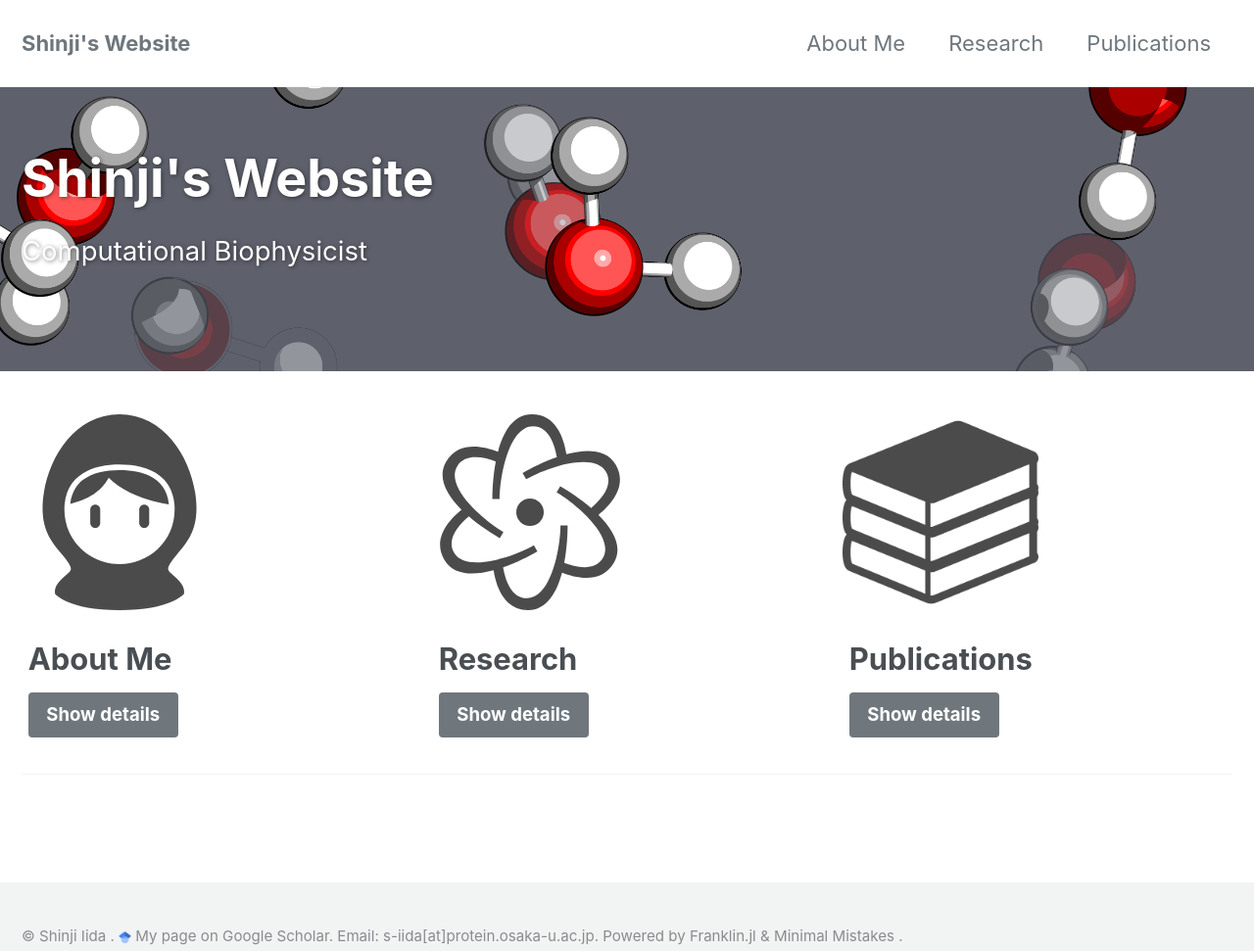
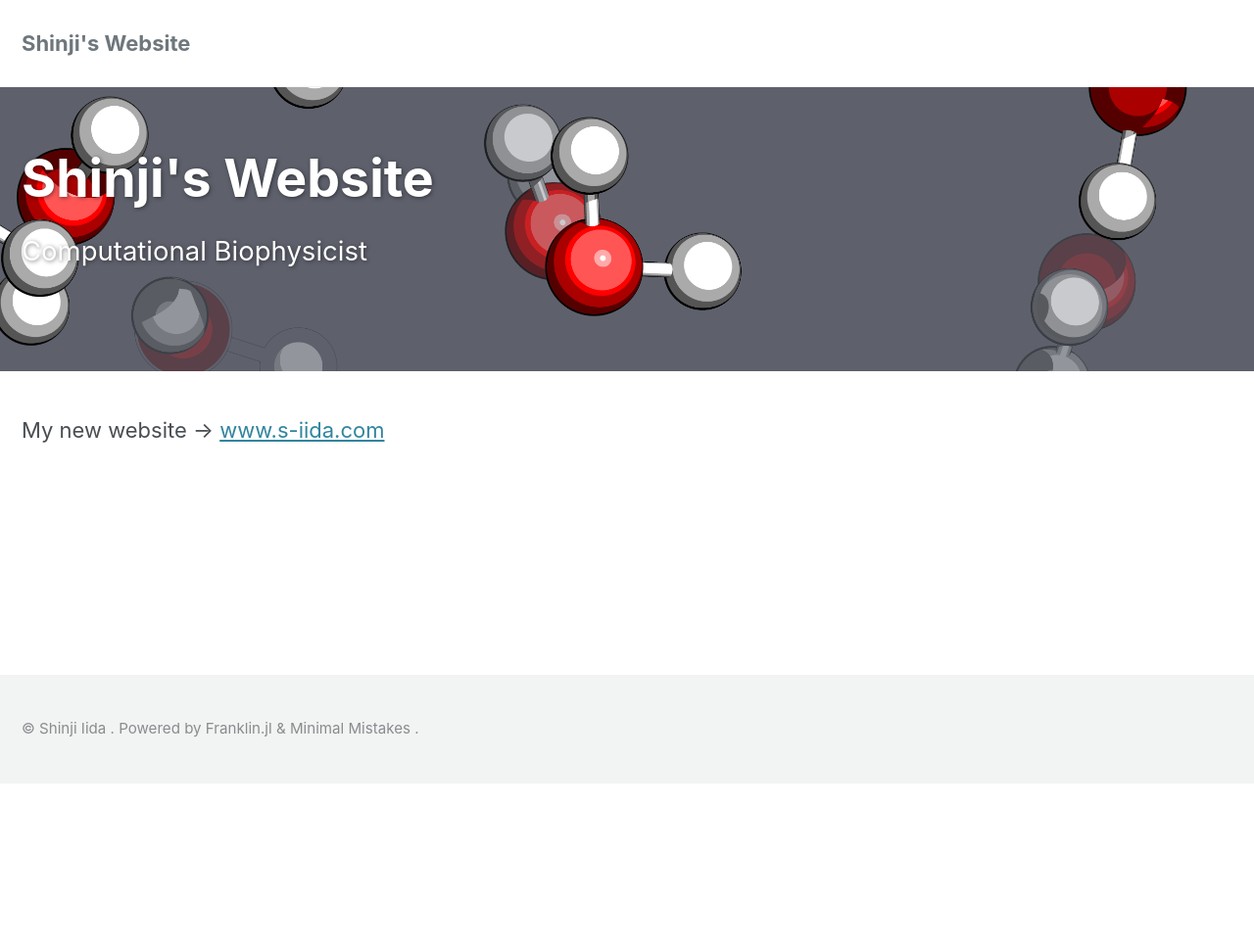
Before and after one commit to physicshinzui/physicshinzui.github.io, a plain HTML site: page index.html in a window 1280 px wide. Shown: the whole page at 98% size. After the commit the page ends 800 px from the top, so only its background shows below. Drawn offline with Linux system fonts and the light colour scheme.

Commit message:
closes #5

```diff
--- a/index.html
+++ b/index.html
@@ -15,20 +15,6 @@
     </script>
     <!-- For all browsers -->
     <link rel="stylesheet" href="/css/minimal-mistakes.css">
-    <!--[if IE ]>
-      <style>
-        /* old IE unsupported flexbox fixes */
-        .greedy-nav .site-title {
-          padding-right: 4em;
-        }
-        .greedy-nav button {
-          position: absolute;
-          top: 0;
-          right: 0;
-          height: 100%;
-        }
-      </style>
-    <![endif]-->
     <!-- start custom head snippets -->
     <!-- insert favicons. use https://realfavicongenerator.net/ -->
     <link rel="icon" href="/assets/usa_free.svg">
@@ -41,9 +27,6 @@
       <nav id="site-nav" class="greedy-nav">
         <a class="site-title" href="/">Shinji's Website</a>
         <ul class="visible-links">
-          <li class="masthead__menu-item"><a href="/profile" >About Me</a></li>
-          <li class="masthead__menu-item"><a href="/research" >Research</a></li>
-          <li class="masthead__menu-item"><a href="/publications" >Publications</a></li>
           <!-- <li class="masthead__menu-item"><a href="/lecture" >Seminar/Lecture</a></li> -->
           <!-- <li class="masthead__menu-item"><a href="/notes" >Notes</a></li> -->
         </ul>
@@ -69,82 +52,16 @@
   </div>
 
   <div id="main" role="main">
-    <article class="splash" itemscope itemtype="https://schema.org/CreativeWork">
-      <meta itemprop="description" content="A flexible two-column Jekyll theme. Perfect for building personal sites, blogs, and portfolios. Latest release v4.16.4">
-      <section class="page__content" itemprop="text">
-        <div class="feature__wrapper">
-          <div class="feature__item">
-            <div class="archive__item">
-              <div class="archive__item-teaser">
-
-                <div style="width: 200px; height: auto">
-                  <img src="/assets/akazukin.svg" alt="customizable">
-                </div>
-
-              </div>
-              <div class="archive__item-body">
-                <h2 class="archive__item-title">About Me</h2>
-                <div class="archive__item-excerpt">
-
-                </div>
-                <p><a href="/profile" class="btn btn--primary">Show details</a></p>
-              </div>
-            </div>
-          </div>
-          <div class="feature__item">
-            <div class="archive__item">
-              <div class="archive__item-teaser">
-                <div style="width: 200px; height: auto" >
-                  <img src="/assets/science.svg" alt="research" />
-                </div>
-              </div>
-              <div class="archive__item-body">
-                <h2 class="archive__item-title">Research</h2>
-                <div class="archive__item-excerpt">
-
-                </div>
-                <p><a href="/research" class="btn btn--primary">Show details</a></p>
-              </div>
-            </div>
-          </div>
-          <div class="feature__item">
-            <div class="archive__item">
-              <div class="archive__item-teaser">
-                <div style="width: 200px; height: auto">
-                  <img src="/assets/book.png" alt="100% free" />
-                </div>
-              </div>
-              <div class="archive__item-body">
-                <h2 class="archive__item-title">Publications</h2>
-                <div class="archive__item-excerpt">
-
-                </div>
-                <p><a href="/publications" class="btn btn--primary">Show details</a></p>
-              </div>
-            </div>
-          </div>
-        </div>
-      </section>
-    </article>
-
     <!-- CONTENT ENDS HERE -->
-
-      </div> <!-- closure of main -->
+    <h> My new website -> </h>
+    <a href="www.s-iida.com">www.s-iida.com</a>
+  </div> <!-- closure of main -->
     </div>   <!-- closure of class initial--content -->
     <div class="page__footer">
       <footer>
         <!-- start custom footer snippets -->
         <!-- end custom footer snippets -->
         <div class="page__footer-copyright">&copy; Shinji Iida .
-
-          <a href="https://scholar.google.co.jp/citations?user=p09KwG8AAAAJ&hl=en" rel="nofollow noopener noreferrer">
-            <img src="/assets/google-scholar.png" alt="gscholar" style="width: 1vw; min-width: 10px;">
-            My page on Google Scholar.
-          </a>
-
-          <h>
-            Email: s-iida[at]protein.osaka-u.ac.jp.
-          </h>
 
           <a href="https://github.com/tlienart/Franklin.jl">
             Powered by
```
